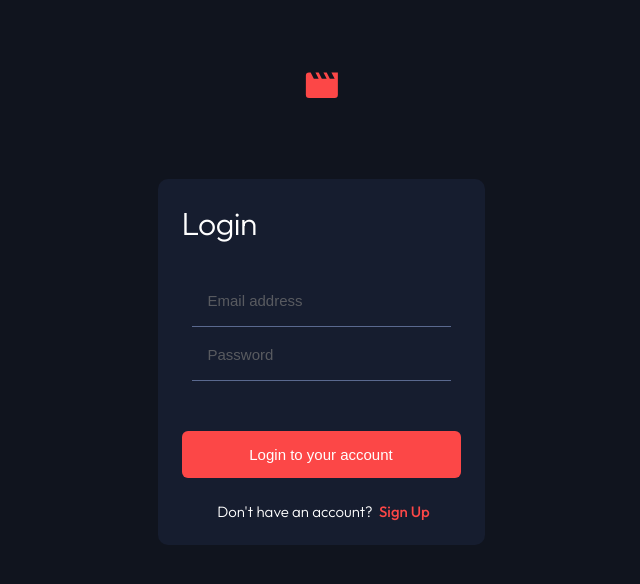
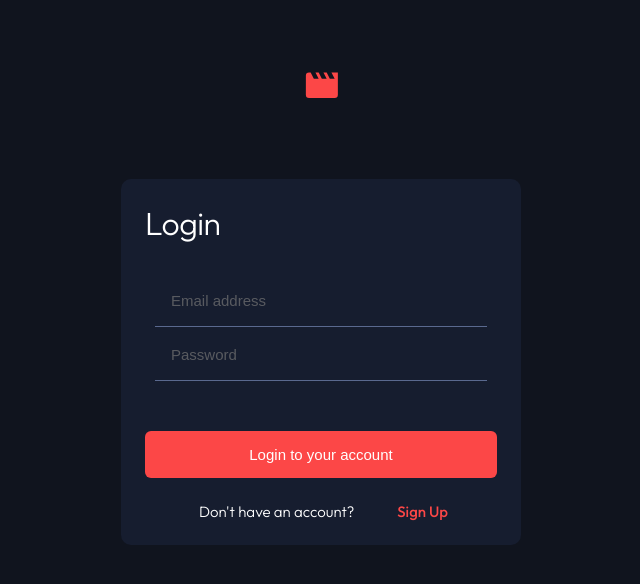
Before and after one commit to TomasScerbak/entertainment-web-app, a React (Create React App) app: page /login in a window 1280 px wide. Shown: the top 584 px of the page, without its empty margins (319-959 px from the left). Built offline with nearby package versions, Linux system fonts and the light colour scheme; no server answers.

Commit message:
fixing form width for larger screen sizes

```diff
--- a/src/components/UI/Card.module.css
+++ b/src/components/UI/Card.module.css
@@ -26,3 +26,16 @@
   justify-content: space-around;
   padding: 0 3rem;
 }
+
+@media screen and (min-width: 769px) {
+  .card {
+    width: 40rem;
+    height: fit-content;
+  }
+}
+
+@media screen and (min-width: 1024px) {
+}
+
+@media screen and (min-width: 1440px) {
+}
--- a/src/index.css
+++ b/src/index.css
@@ -84,7 +84,7 @@ input {
   -moz-appearance: none;
   appearance: none;
   padding: 0 0 1.8rem 1.6rem;
-  width: 27.9rem;
+  width: 100%;
   height: 3.4rem;
   border-bottom: 1px solid var(--color-blue);
   margin: 1rem;
@@ -108,6 +108,5 @@ input:focus::placeholder {
 form {
   display: flex;
   flex-direction: column;
-  width: 27.9rem;
   position: relative;
 }
```
